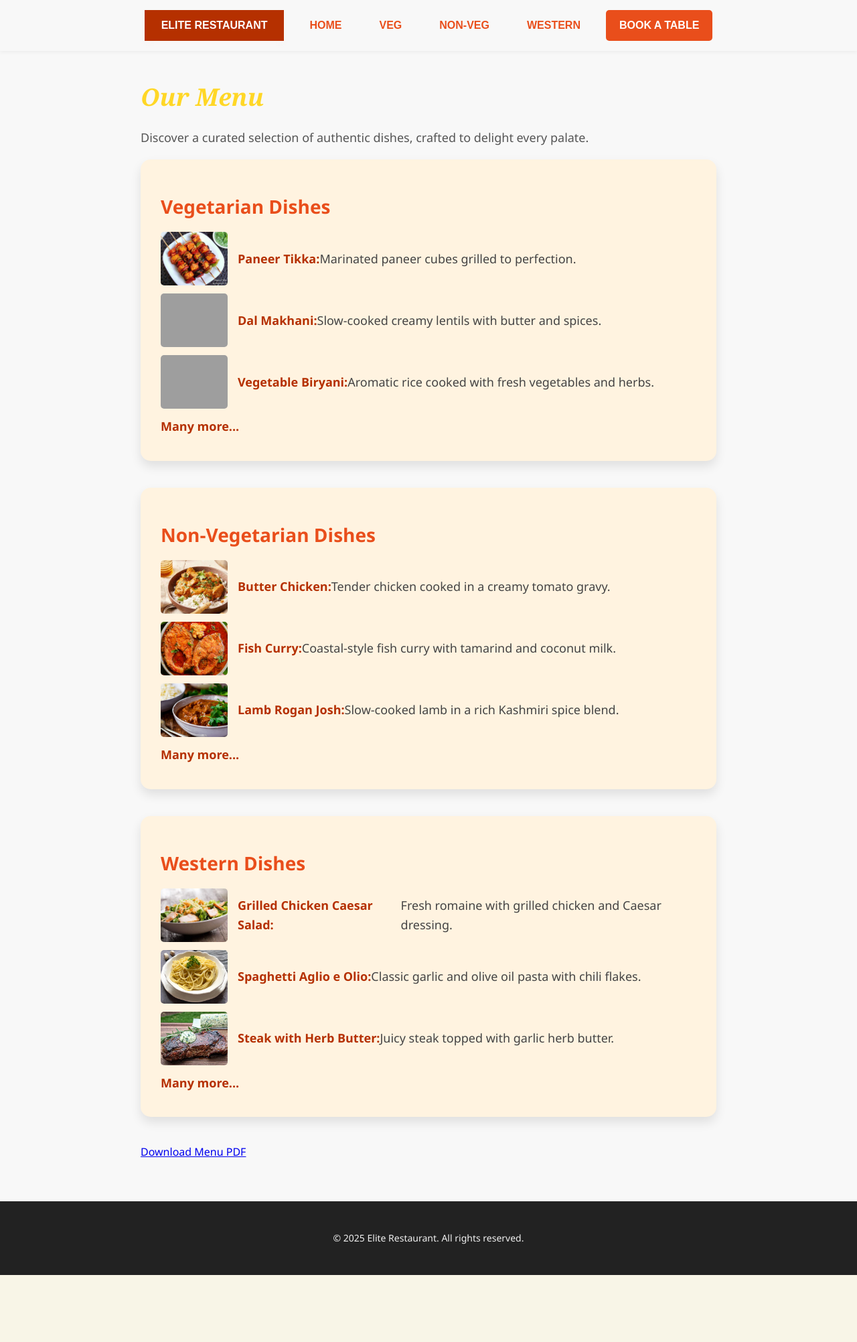
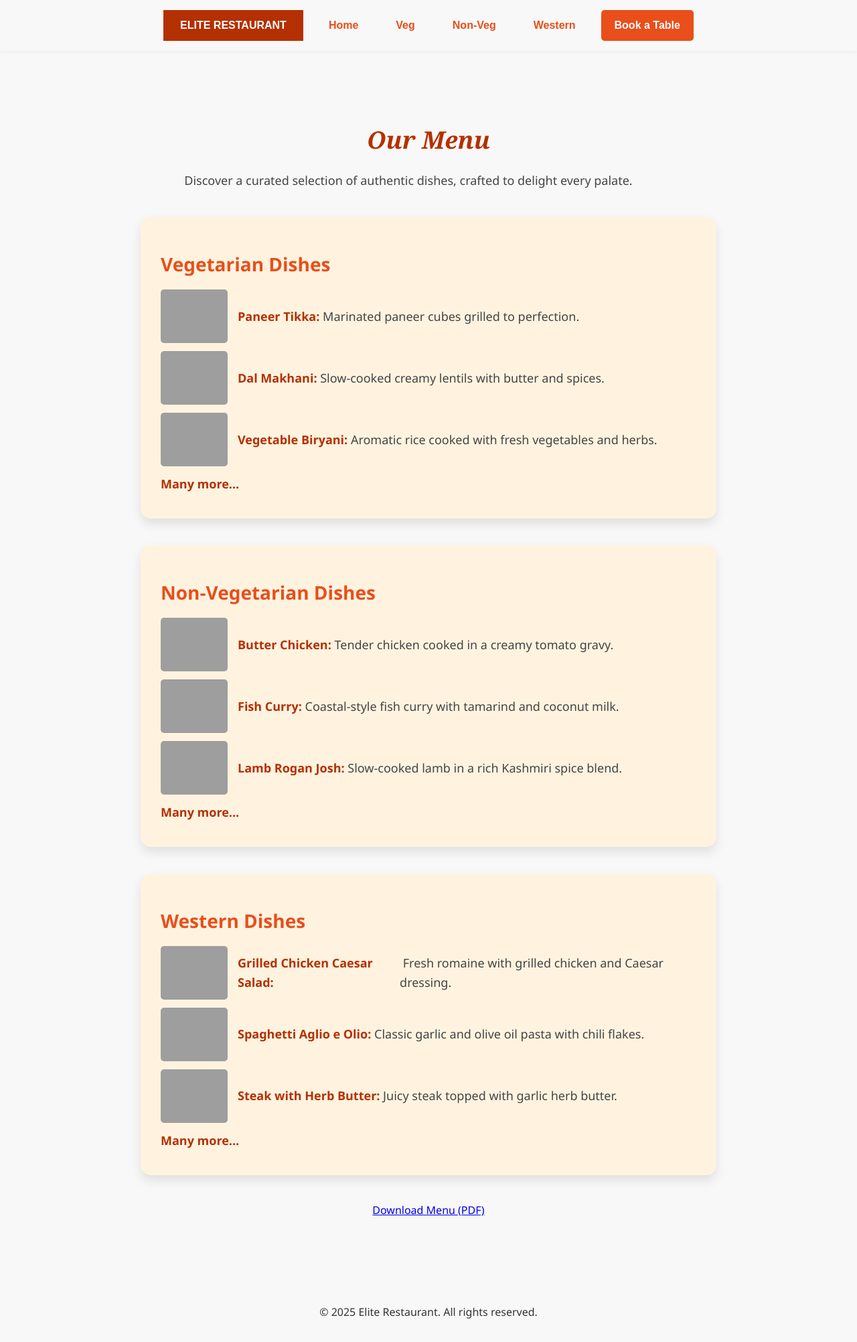
Before and after one commit to satyasaiarunkumar3-cmyk/elite-restaurant-flask, a Flask app: page /menu in a window 1280 px wide. Shown: the whole page at 67% size. Before the commit the page ends 1903 px from the top, so only its background shows below. Run offline with Flask 3, Linux system fonts and the light colour scheme; grey boxes are pictures that could not be loaded.

Commit message:
Refactor Menu.html for improved layout and styles
Updated menu HTML structure and styling.

```diff
--- a/templates/Menu.html
+++ b/templates/Menu.html
@@ -5,6 +5,7 @@
   <meta name="viewport" content="width=device-width, initial-scale=1" />
   <title>Our Menu - Elite Restaurant</title>
 
+  <!-- External CSS -->
   <link rel="stylesheet" href="/static/style1.css" />
 
   <style>
@@ -12,11 +13,13 @@
       list-style: none;
       padding: 0;
     }
+
     .menu-section li {
       display: flex;
       align-items: center;
       margin-bottom: 15px;
     }
+
     .menu-section img {
       width: 100px;
       height: 80px;
@@ -24,94 +27,123 @@
       margin-right: 15px;
       border-radius: 5px;
     }
+
+    main {
+      padding: 40px 20px;
+    }
+
+    .content {
+      text-align: center;
+      margin-bottom: 40px;
+    }
+
+    .content h1 {
+      font-size: 36px;
+      color: #b53000;
+    }
+
+    .content p {
+      font-size: 18px;
+      color: #444;
+    }
+
+    footer {
+      text-align: center;
+      padding: 15px;
+      background-color: #f8f8f8;
+      margin-top: 40px;
+    }
   </style>
 </head>
 
 <body>
 
+<!-- NAVIGATION BAR -->
 <nav>
-  <a href="/" class="nav-box">ELITE RESTAURANT</a>
-  <a href="/#restaurants">HOME</a>
-  <a href="#veg">VEG</a>
-  <a href="#non-veg">NON-VEG</a>
-  <a href="#western">WESTERN</a>
-  <a href="/book-table" class="button-link">BOOK A TABLE</a>
+  <a href="/" class="nav-box">Elite Restaurant</a>
+  <a href="/">Home</a>
+  <a href="#veg">Veg</a>
+  <a href="#non-veg">Non-Veg</a>
+  <a href="#western">Western</a>
+  <a href="/book-table" class="button-link">Book a Table</a>
 </nav>
 
 <main>
 
+  <!-- HEADER -->
   <header class="content">
     <h1>Our Menu</h1>
     <p>Discover a curated selection of authentic dishes, crafted to delight every palate.</p>
   </header>
 
-  <!-- VEG -->
+  <!-- VEG SECTION -->
   <section id="veg" class="menu-section">
     <h2>Vegetarian Dishes</h2>
     <ul>
       <li>
-        <img src="/static/images/paneer tika.jpeg" alt="Paneer Tikka">
-        <strong>Paneer Tikka:</strong> Marinated paneer cubes grilled to perfection.
+        <img src="/static/images/paneer_tikka.jpeg" alt="Paneer Tikka" />
+        <strong>Paneer Tikka:</strong>&nbsp;Marinated paneer cubes grilled to perfection.
       </li>
       <li>
-        <img src="/static/images/dal makhani.jpg" alt="Dal Makhani">
-        <strong>Dal Makhani:</strong> Slow-cooked creamy lentils with butter and spices.
+        <img src="/static/images/dal_makhani.jpg" alt="Dal Makhani" />
+        <strong>Dal Makhani:</strong>&nbsp;Slow-cooked creamy lentils with butter and spices.
       </li>
       <li>
-        <img src="/static/images/vegetable birayani.jpg" alt="Vegetable Biryani">
-        <strong>Vegetable Biryani:</strong> Aromatic rice cooked with fresh vegetables and herbs.
+        <img src="/static/images/vegetable_biryani.jpg" alt="Vegetable Biryani" />
+        <strong>Vegetable Biryani:</strong>&nbsp;Aromatic rice cooked with fresh vegetables and herbs.
       </li>
       <li><strong>Many more...</strong></li>
     </ul>
   </section>
 
-  <!-- NON VEG -->
+  <!-- NON-VEG SECTION -->
   <section id="non-veg" class="menu-section">
     <h2>Non-Vegetarian Dishes</h2>
     <ul>
       <li>
-        <img src="/static/images/butter chicken.jpeg" alt="Butter Chicken">
-        <strong>Butter Chicken:</strong> Tender chicken cooked in a creamy tomato gravy.
+        <img src="/static/images/butter_chicken.jpeg" alt="Butter Chicken" />
+        <strong>Butter Chicken:</strong>&nbsp;Tender chicken cooked in a creamy tomato gravy.
       </li>
       <li>
-        <img src="/static/images/fish curry.jpg" alt="Fish Curry">
-        <strong>Fish Curry:</strong> Coastal-style fish curry with tamarind and coconut milk.
+        <img src="/static/images/fish_curry.jpg" alt="Fish Curry" />
+        <strong>Fish Curry:</strong>&nbsp;Coastal-style fish curry with tamarind and coconut milk.
       </li>
       <li>
-        <img src="/static/images/Easy-Lamb-Rogan-Josh3.jpg" alt="Lamb Rogan Josh">
-        <strong>Lamb Rogan Josh:</strong> Slow-cooked lamb in a rich Kashmiri spice blend.
+        <img src="/static/images/lamb_rogan_josh.jpg" alt="Lamb Rogan Josh" />
+        <strong>Lamb Rogan Josh:</strong>&nbsp;Slow-cooked lamb in a rich Kashmiri spice blend.
       </li>
       <li><strong>Many more...</strong></li>
     </ul>
   </section>
 
-  <!-- WESTERN -->
+  <!-- WESTERN SECTION -->
   <section id="western" class="menu-section">
     <h2>Western Dishes</h2>
     <ul>
       <li>
-        <img src="/static/images/Grilled Chicken caesar salad.jpeg" alt="Grilled Chicken Caesar Salad">
-        <strong>Grilled Chicken Caesar Salad:</strong> Fresh romaine with grilled chicken and Caesar dressing.
+        <img src="/static/images/grilled_chicken_caesar_salad.jpeg" alt="Grilled Chicken Caesar Salad" />
+        <strong>Grilled Chicken Caesar Salad:</strong>&nbsp;Fresh romaine with grilled chicken and Caesar dressing.
       </li>
       <li>
-        <img src="/static/images/spaghetti aglio e olio.jpg" alt="Spaghetti Aglio e Olio">
-        <strong>Spaghetti Aglio e Olio:</strong> Classic garlic and olive oil pasta with chili flakes.
+        <img src="/static/images/spaghetti_aglio_e_olio.jpg" alt="Spaghetti Aglio e Olio" />
+        <strong>Spaghetti Aglio e Olio:</strong>&nbsp;Classic garlic and olive oil pasta with chili flakes.
       </li>
       <li>
-        <img src="/static/images/steak with herb butter.jpeg" alt="Steak with Herb Butter">
-        <strong>Steak with Herb Butter:</strong> Juicy steak topped with garlic herb butter.
+        <img src="/static/images/steak_with_herb_butter.jpeg" alt="Steak with Herb Butter" />
+        <strong>Steak with Herb Butter:</strong>&nbsp;Juicy steak topped with garlic herb butter.
       </li>
       <li><strong>Many more...</strong></li>
     </ul>
   </section>
 
-  <p>
-    <a href="/static/images/menu-card.pdf" download>Download Menu PDF</a>
+  <!-- DOWNLOAD -->
+  <p style="text-align:center; margin-top:30px;">
+    <a href="/static/images/menu-card.pdf" download>Download Menu (PDF)</a>
   </p>
 
 </main>
 
-<footer class="footer">
+<footer>
   <p>&copy; 2025 Elite Restaurant. All rights reserved.</p>
 </footer>
 
```
